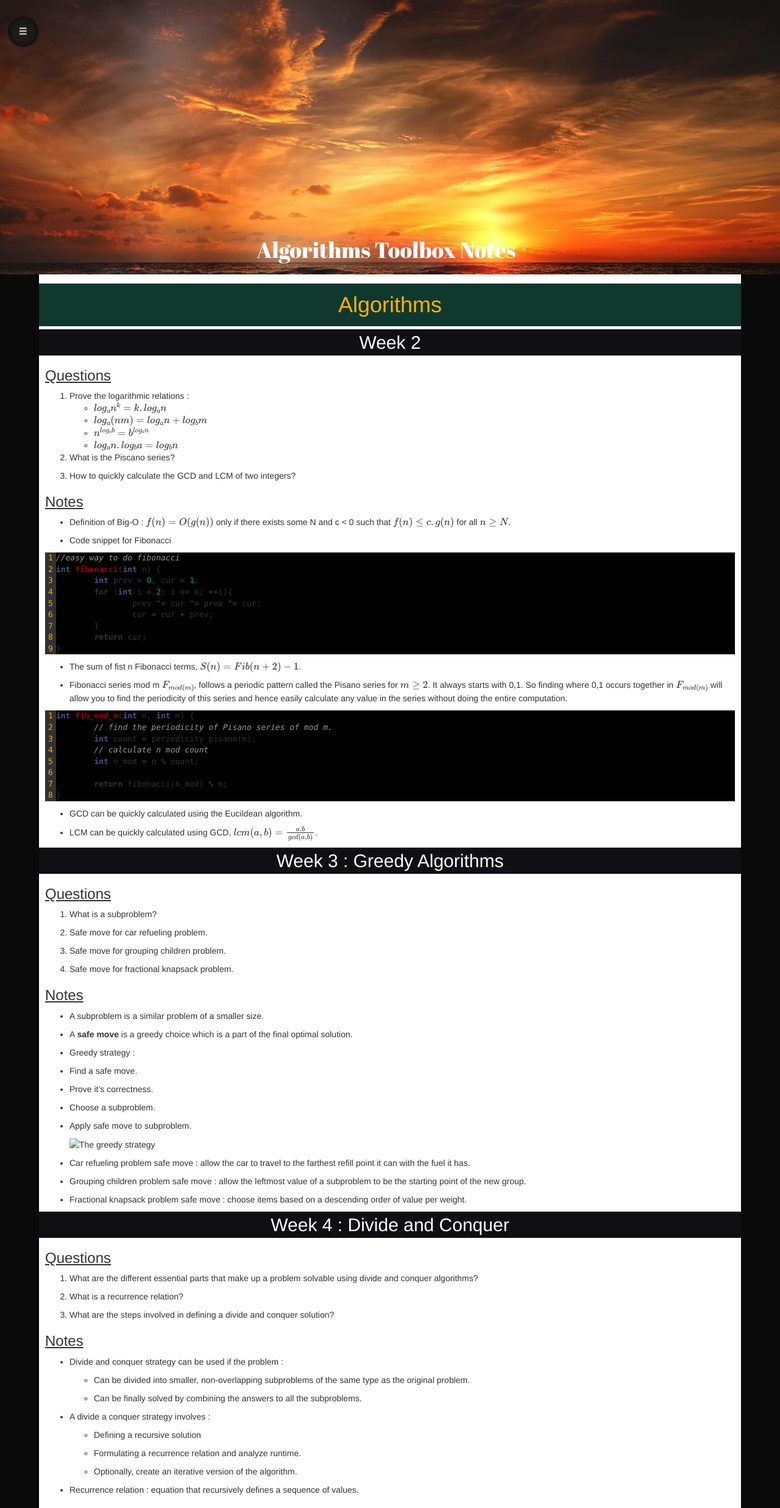
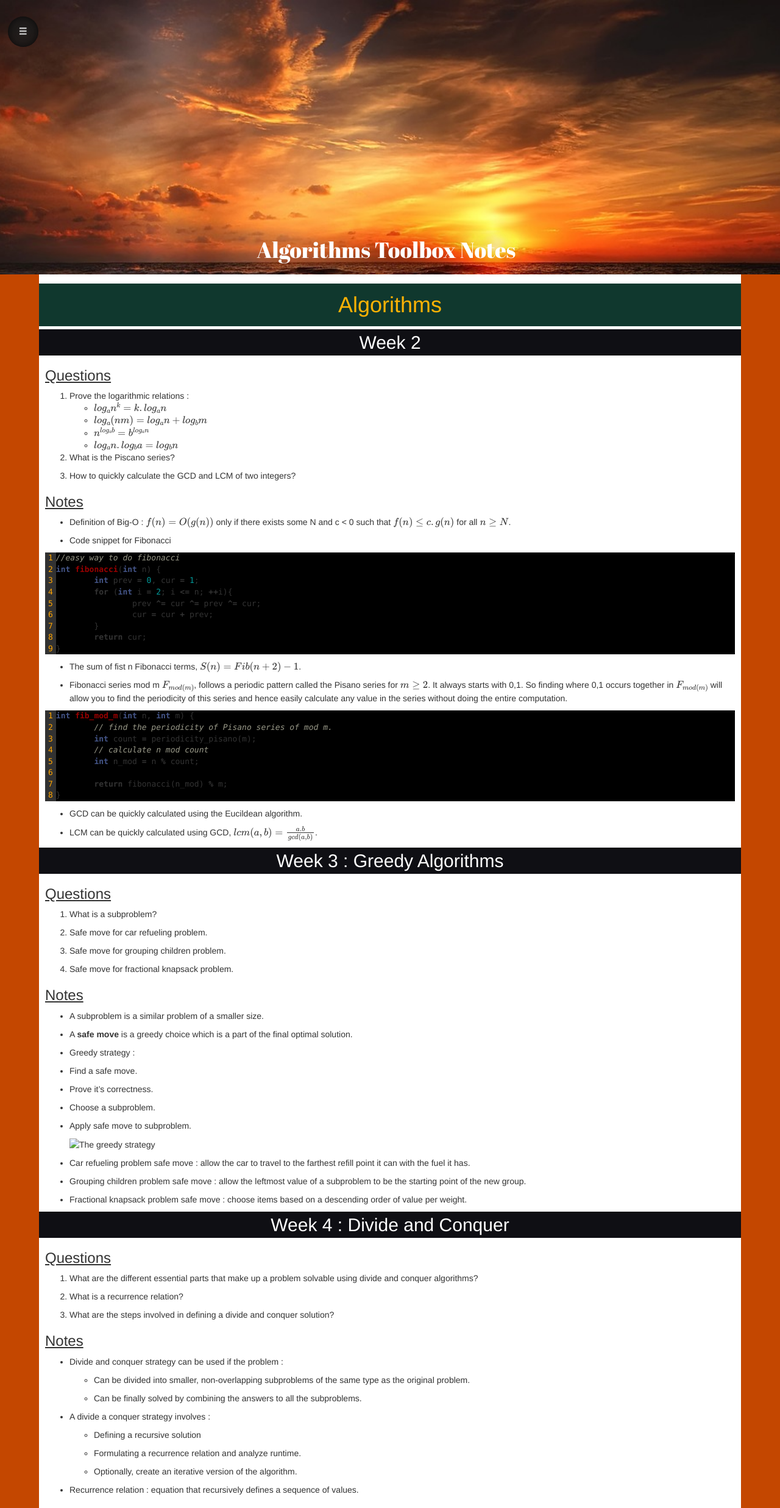
Before and after one commit to rmc0d3r/rmc0d3r.github.io, a Jekyll site: the page built from _posts/2018-02-17-Algorithm-Toolbox-Notes.md, in a window 1280 px wide. Shown: the whole page at 61% size. Built offline with Jekyll 4.4.1, drawn with Linux system fonts in a browser that asks for light colours; formulas are drawn with MathJax 3.

Commit message:
minor changes to test post

```diff
--- a/_layouts/post_layout.html
+++ b/_layouts/post_layout.html
@@ -1,6 +1,7 @@
 ---
 title: post_layout
 ---
+
 <!DOCTYPE html>
 <html lang=en>
 	<head>
--- a/_posts/2018-02-17-Algorithm-Toolbox-Notes.md
+++ b/_posts/2018-02-17-Algorithm-Toolbox-Notes.md
@@ -6,7 +6,7 @@ excerpt: Self-study notes and questions from the Algorithm's Toolbox course on C
 image: /assets/beach.jpg
 categories : [series, computer science, algorithms]
 series: Coursera - Data Structures and Algorithms
-color-scheme: rgb(196, 71, 0)
+color_scheme: rgb(196, 71, 0)
 ---
 # Algorithms
 
```
